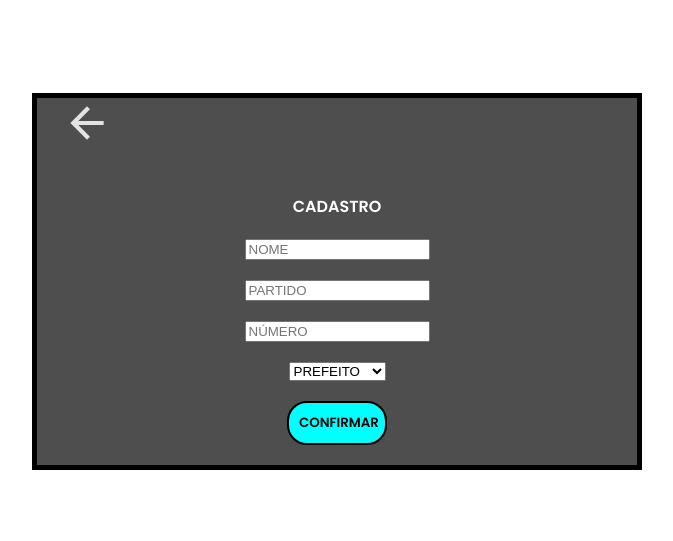
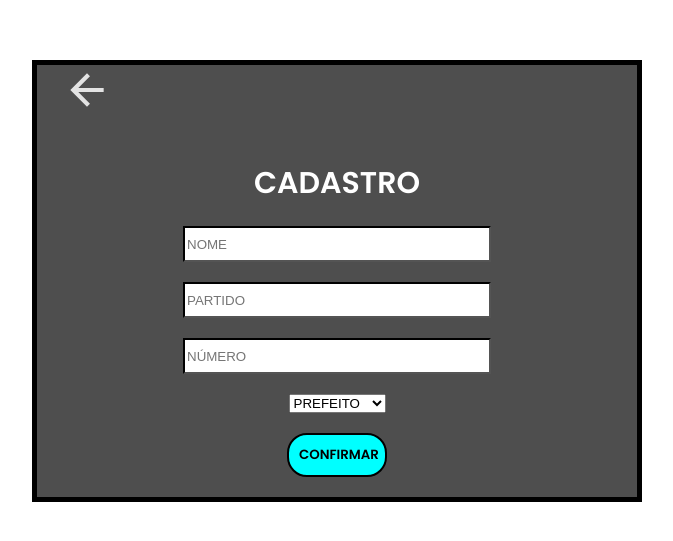
Before and after one commit to IagoMenezes555/Urna-7, an Angular app: page /cadastro in a window 1280 px wide. Shown: the part 119-660 px from the top of the page, without its empty margins (303-976 px from the left). Built offline with nearby package versions, Linux system fonts and the light colour scheme.

Commit message:
style: inputs

```diff
--- a/src/app/pages/cadastro/cadastro.component.html
+++ b/src/app/pages/cadastro/cadastro.component.html
@@ -4,9 +4,9 @@
     </div>
     <div class="cadastro">
         <span>CADASTRO</span>
-        <input type="text" placeholder="NOME">
-        <input type="text" placeholder="PARTIDO">
-        <input type="text" placeholder="NÚMERO">
+        <input class="input" type="text" placeholder="NOME">
+        <input class="input" type="text" placeholder="PARTIDO">
+        <input class="input" type="text" placeholder="NÚMERO">
         <select name="TIPO DE CANDIDATO" id="">
             <option value="">PREFEITO</option>
             <option value="">VEREADOR</option>
--- a/src/app/pages/cadastro/cadastro.component.scss
+++ b/src/app/pages/cadastro/cadastro.component.scss
@@ -38,7 +38,13 @@
 
     span {
       color: white;
+      font-size: 30px;
+    }
+
+    .input{
+        border-color: black;
+        width: 300px;
+        height: 30px;
     }
   }
-
 }
```
Lines whose indentation alone changed are shown as unchanged.
